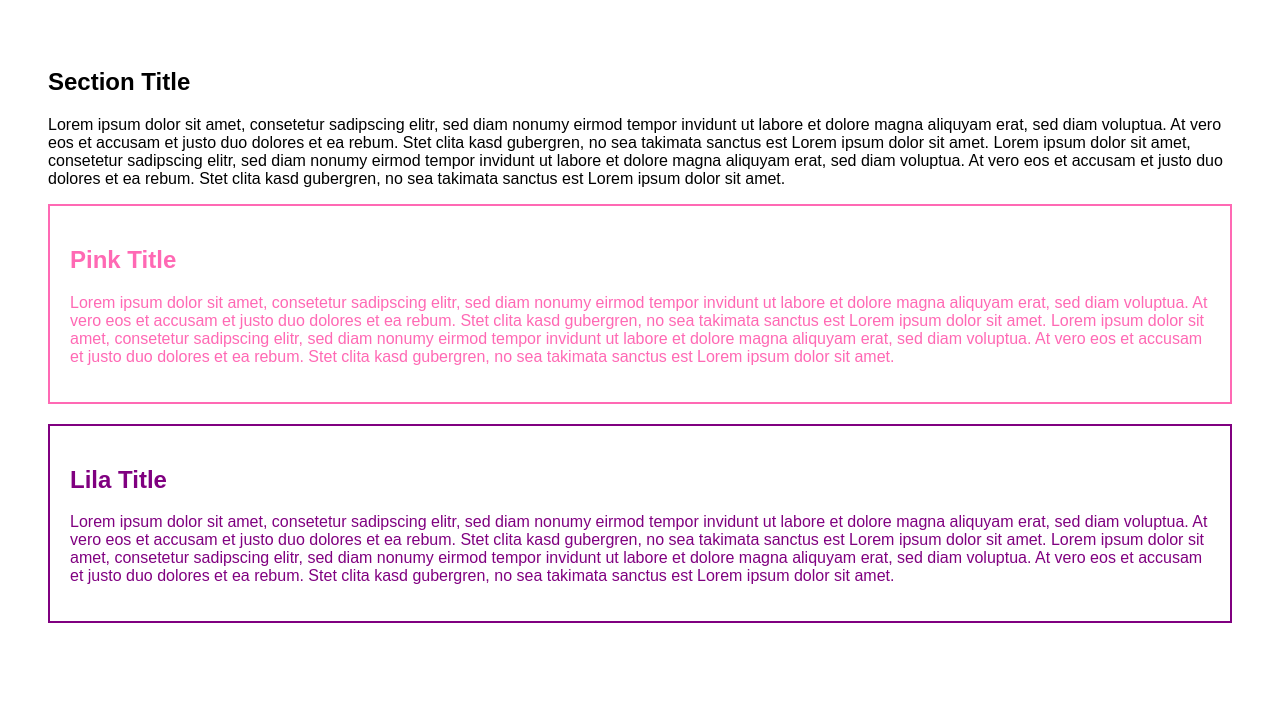
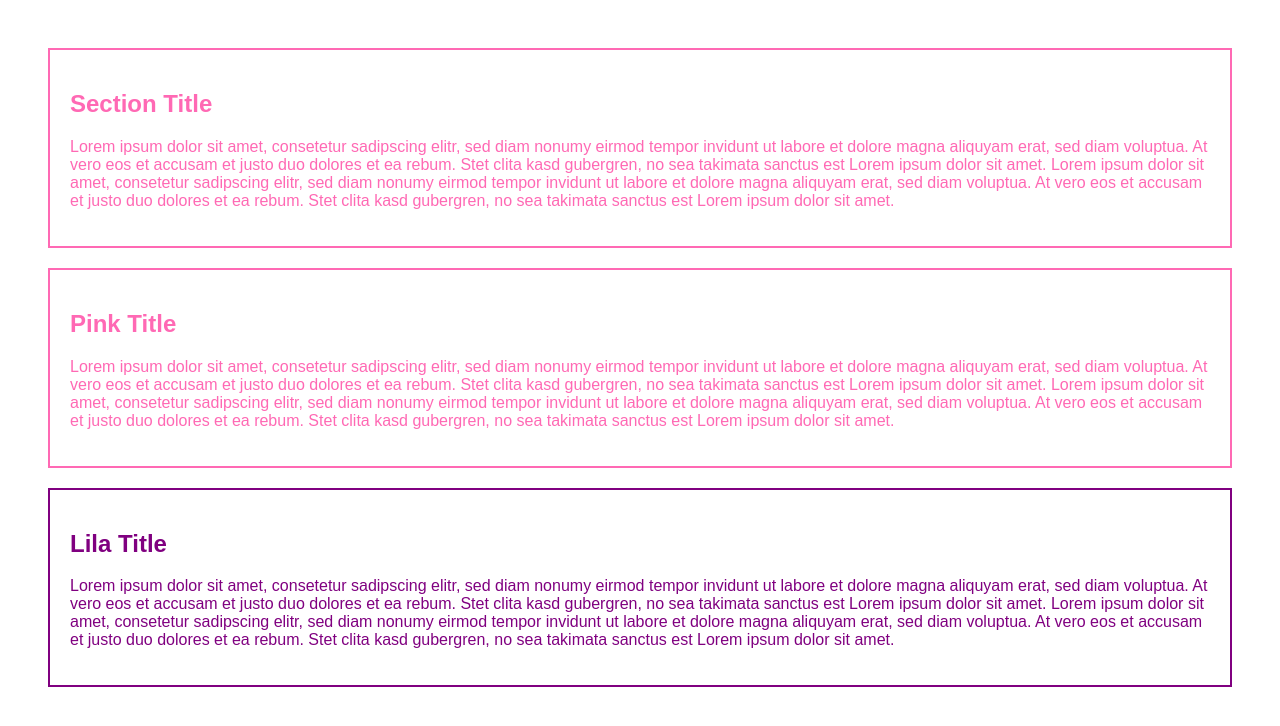
Before and after one commit to liros-design/test, a plain HTML site: page index.html in a window 1280 px wide. Drawn offline with Linux system fonts and the light colour scheme.

Commit message:
Update index.html

```diff
--- a/index.html
+++ b/index.html
@@ -8,7 +8,7 @@
 <body>
 
 
-  <section>
+  <section class="pink-box">
     <h2>Section Title </h2>
     <p>Lorem ipsum dolor sit amet, consetetur sadipscing elitr, sed diam nonumy eirmod tempor invidunt ut labore et dolore magna aliquyam erat, sed diam voluptua. At vero eos et accusam et justo duo dolores et ea rebum. Stet clita kasd gubergren, no sea takimata sanctus est Lorem ipsum dolor sit amet. Lorem ipsum dolor sit amet, consetetur sadipscing elitr, sed diam nonumy eirmod tempor invidunt ut labore et dolore magna aliquyam erat, sed diam voluptua. At vero eos et accusam et justo duo dolores et ea rebum. Stet clita kasd gubergren, no sea takimata sanctus est Lorem ipsum dolor sit amet.</p>
   </section>
```
